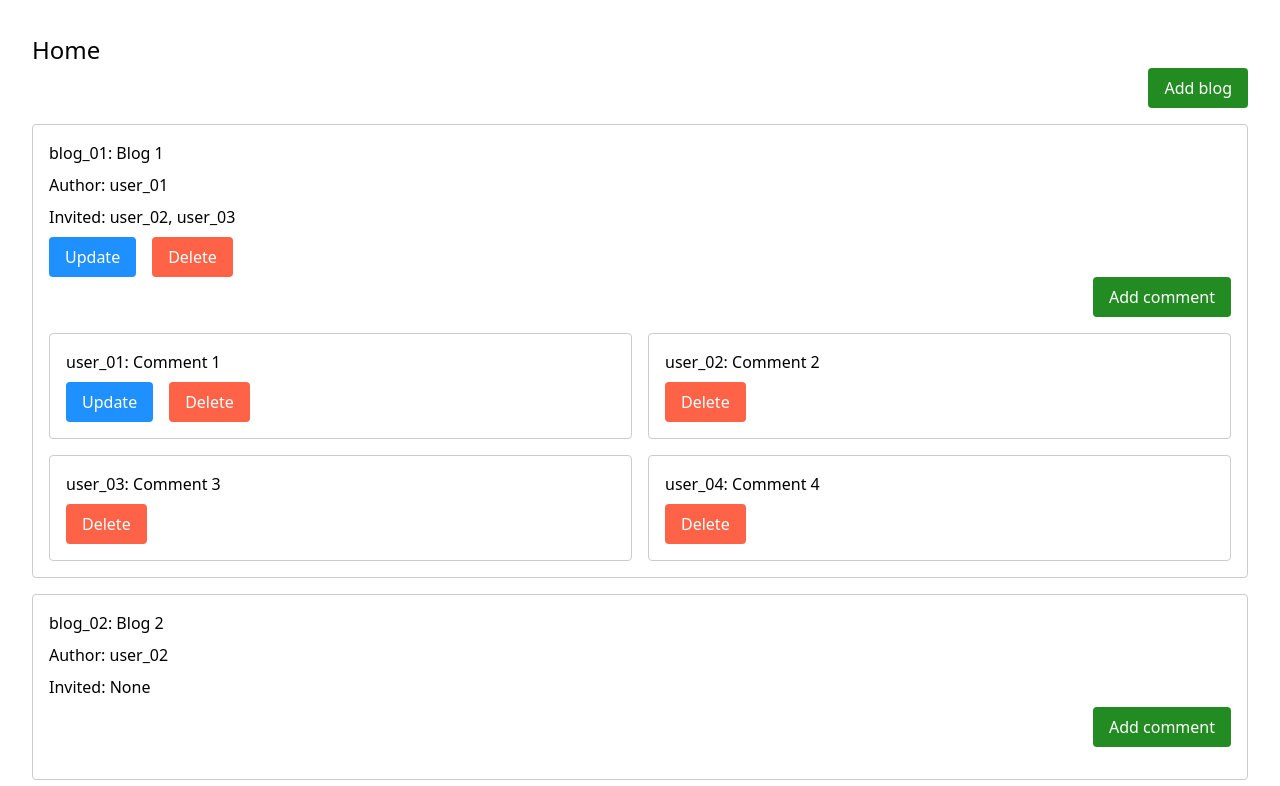
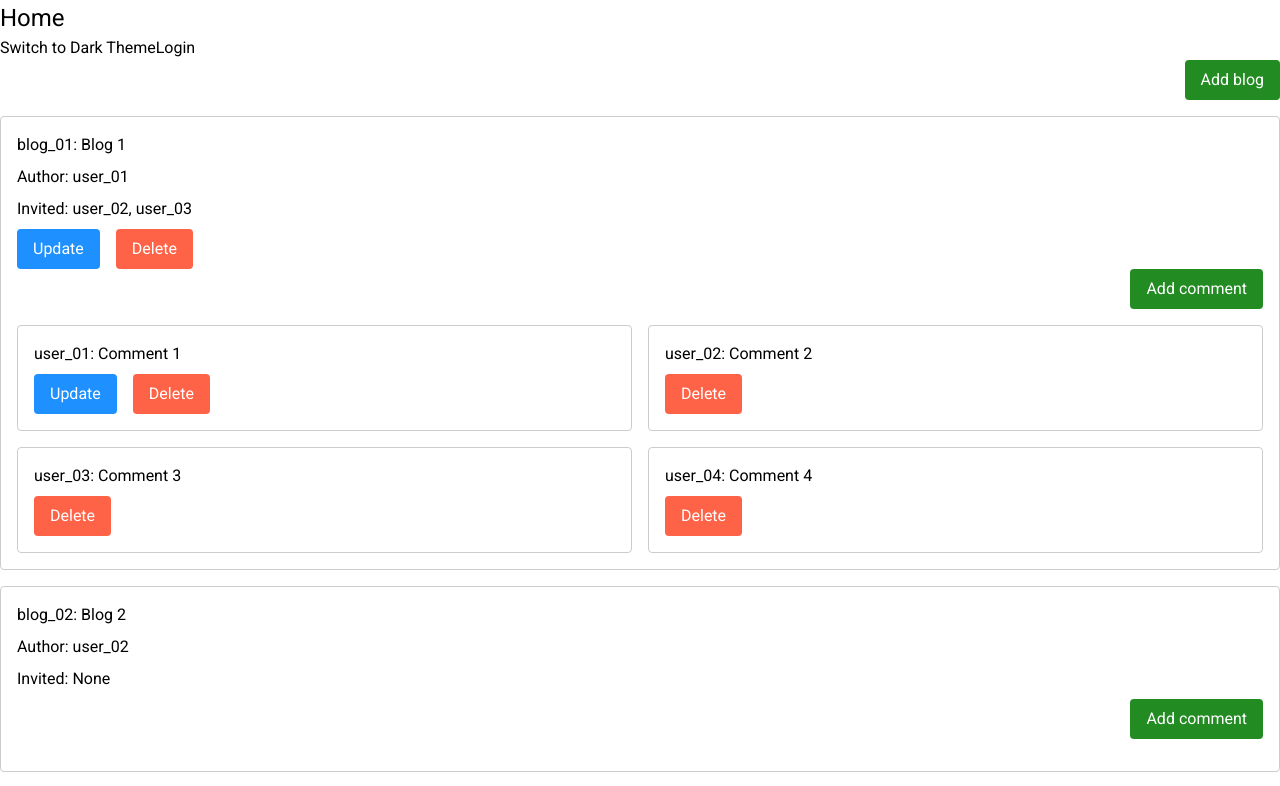
Before and after one commit to huynguyen2k/shopee-react, a React (Vite) app: page / in a window 1280 px wide. Shown: the top 786 px of the page. Built offline with nearby package versions, Linux system fonts and the light colour scheme.

Commit message:
feat: building useTheme hook

```diff
--- a/src/components/loading/styles.module.scss
+++ b/src/components/loading/styles.module.scss
@@ -1,3 +1,3 @@
 .loading {
-  color: $primary-color;
+  color: $black;
 }
--- /dev/null
+++ b/src/hooks/use-theme.ts
@@ -0,0 +1,52 @@
+import { useEffect, useLayoutEffect, useState } from 'react'
+
+type Theme = 'light-theme' | 'dark-theme'
+
+const THEME_STORAGE_KEY = 'theme'
+
+const getCurrentTheme = () => {
+  const storedTheme = localStorage.getItem(THEME_STORAGE_KEY)
+  const systemPrefersDark = window.matchMedia('(prefers-color-scheme: dark)')
+  const currentTheme = (storedTheme ||
+    (systemPrefersDark.matches ? 'dark-theme' : 'light-theme')) as Theme
+
+  return currentTheme
+}
+
+export const useTheme = () => {
+  const [theme, setTheme] = useState<Theme>(getCurrentTheme)
+
+  useLayoutEffect(() => {
+    const htmlElement = document.documentElement
+    htmlElement.classList.add(theme)
+
+    return () => {
+      htmlElement.classList.remove(theme)
+    }
+  }, [theme])
+
+  useEffect(() => {
+    const handleSystemThemeChange = (event: MediaQueryListEvent) => {
+      const hasStoredTheme = localStorage.getItem(THEME_STORAGE_KEY)
+      if (!hasStoredTheme) {
+        const systemTheme = event.matches ? 'dark-theme' : 'light-theme'
+        setTheme(systemTheme)
+      }
+    }
+
+    const systemPrefersDark = window.matchMedia('(prefers-color-scheme: dark)')
+    systemPrefersDark.addEventListener('change', handleSystemThemeChange)
+
+    return () => {
+      systemPrefersDark.removeEventListener('change', handleSystemThemeChange)
+    }
+  }, [])
+
+  const toggleTheme = () => {
+    const newTheme = theme === 'light-theme' ? 'dark-theme' : 'light-theme'
+    setTheme(newTheme)
+    localStorage.setItem(THEME_STORAGE_KEY, newTheme)
+  }
+
+  return [theme, toggleTheme] as const
+}
--- a/src/main.tsx
+++ b/src/main.tsx
@@ -2,9 +2,11 @@ import React from 'react'
 import ReactDOM from 'react-dom/client'
 import { RouterProvider } from 'react-router/dom'
 
+// we need to import the SCSS file before the router to make sure
+// the main styles are applied before the router styles when build the project
+import '@/styles/main.scss'
+// eslint-disable-next-line import/order
 import { router } from '@/configs/router'
-// global styles
-import '@/styles/main.scss'
 
 ReactDOM.createRoot(document.getElementById('root') as HTMLElement).render(
   <React.StrictMode>
--- a/src/pages/home/index.tsx
+++ b/src/pages/home/index.tsx
@@ -1,15 +1,26 @@
+import { Link } from 'react-router'
+
 import { Pagination } from '@/components/pagination'
 import { BlogList } from '@/features/auth/components/blog-list'
 import { blogData } from '@/features/auth/mocks/data'
+import { useTheme } from '@/hooks/use-theme'
 
 import classes from './styles.module.scss'
 
 export function Home() {
+  const [theme, toggleTheme] = useTheme()
+
   return (
-    <div style={{ padding: '32px' }}>
+    <div className={classes.home}>
       <h1 className={classes.title}>Home</h1>
+      <button type="button" onClick={toggleTheme}>
+        {theme === 'light-theme'
+          ? 'Switch to Dark Theme'
+          : 'Switch to Light Theme'}
+      </button>
+      <Link to="/login">Login</Link>
+
       <BlogList data={blogData} />
-
       <Pagination page={1} totalPages={10} />
     </div>
   )
--- a/src/pages/home/styles.module.scss
+++ b/src/pages/home/styles.module.scss
@@ -1,3 +1,8 @@
+.home {
+  color: var(--text-color);
+  background-color: var(--background-color);
+}
+
 .title {
   font-size: $text-2xl;
 }
--- a/src/pages/not-found/styles.module.scss
+++ b/src/pages/not-found/styles.module.scss
@@ -1,5 +1,5 @@
 .not-found {
-  color: $primary-color;
+  color: $black;
 }
 
 .content {
--- a/src/styles/abstracts/_colors.scss
+++ b/src/styles/abstracts/_colors.scss
@@ -1,3 +1,49 @@
-$primary-color: orange;
+$current-color: currentcolor;
+$transparent: transparent;
+$white: #fff;
 $black: #000;
-$white: #fff;
+
+// gray colors
+$gray-light: #e4e4e7;
+$gray-medium: #a1a1aa;
+$gray-dark: #52525b;
+
+// red colors
+$red-light: #fecaca;
+$red-medium: #f87171;
+$red-dark: #dc2626;
+
+// pink colors
+$pink-light: #fbcfe8;
+$pink-medium: #f472b6;
+$pink-dark: #db2777;
+
+// purple colors
+$purple-light: #e9d5ff;
+$purple-medium: #c084fc;
+$purple-dark: #9333ea;
+
+// cyan colors
+$cyan-light: #a5f3fc;
+$cyan-medium: #22d3ee;
+$cyan-dark: #0891b2;
+
+// blue colors
+$blue-light: #bfdbfe;
+$blue-medium: #60a5fa;
+$blue-dark: #2563eb;
+
+// green colors
+$green-light: #bbf7d0;
+$green-medium: #4ade80;
+$green-dark: #16a34a;
+
+// yellow colors
+$yellow-light: #fef08a;
+$yellow-medium: #facc15;
+$yellow-dark: #ca8a04;
+
+// orange colors
+$orange-light: #fed7aa;
+$orange-medium: #fb923c;
+$orange-dark: #ea580c;
--- a/src/styles/base/_global.scss
+++ b/src/styles/base/_global.scss
@@ -8,6 +8,7 @@
 html {
   touch-action: manipulation;
 
+  font-family: Roboto, sans-serif;
   -webkit-font-smoothing: antialiased;
   -moz-osx-font-smoothing: grayscale;
   line-height: 1.5;
--- a/src/styles/base/_index.scss
+++ b/src/styles/base/_index.scss
@@ -1,3 +1,3 @@
 @forward 'reset';
-@forward 'root';
+@forward 'theme';
 @forward 'global';
--- a/src/styles/base/_root.scss
+++ /dev/null
@@ -1,4 +0,0 @@
-:root {
-  --primary-color: #3498db;
-  --secondary-color: #2ecc71;
-}
--- /dev/null
+++ b/src/styles/base/_theme.scss
@@ -0,0 +1,13 @@
+@use '../abstracts/colors' as *;
+
+:root {
+  &.light-theme {
+    --text-color: #{$black};
+    --background-color: #{$white};
+  }
+
+  &.dark-theme {
+    --text-color: #{$white};
+    --background-color: #{$black};
+  }
+}
```
